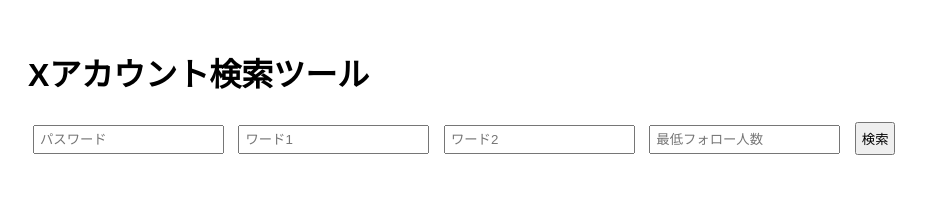
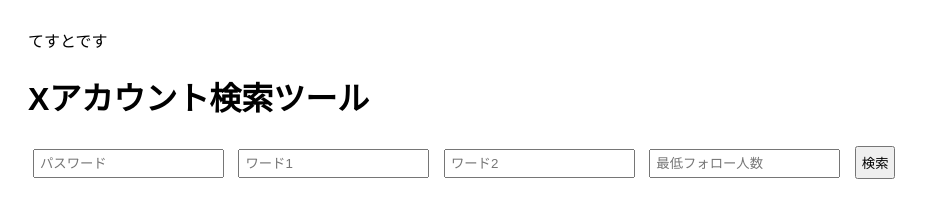
Before and after one commit to kimoto0701/x-search-tool, a website: page public/index.html in a window 1280 px wide. Shown: the whole page, without its empty margins (0-929 px from the left). Drawn offline with Linux system fonts and the light colour scheme.

Commit message:
Update index.html

```diff
--- a/public/index.html
+++ b/public/index.html
@@ -5,6 +5,7 @@
     <link rel="stylesheet" href="style.css">
 </head>
 <body>
+    てすとです
     <h1>Xアカウント検索ツール</h1>
     <input type="password" id="password" placeholder="パスワード">
     <input type="text" id="word1" placeholder="ワード1">
```
